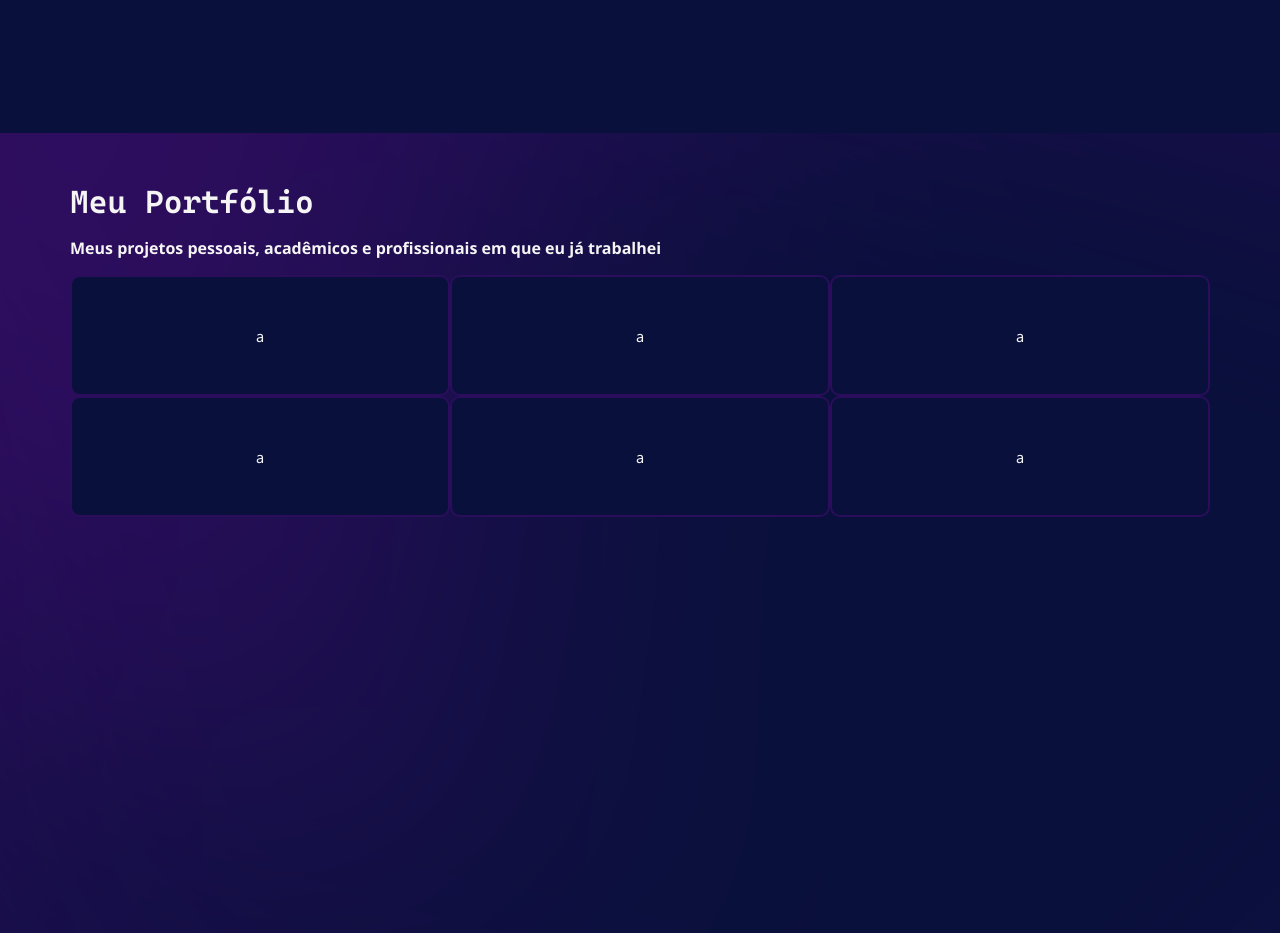
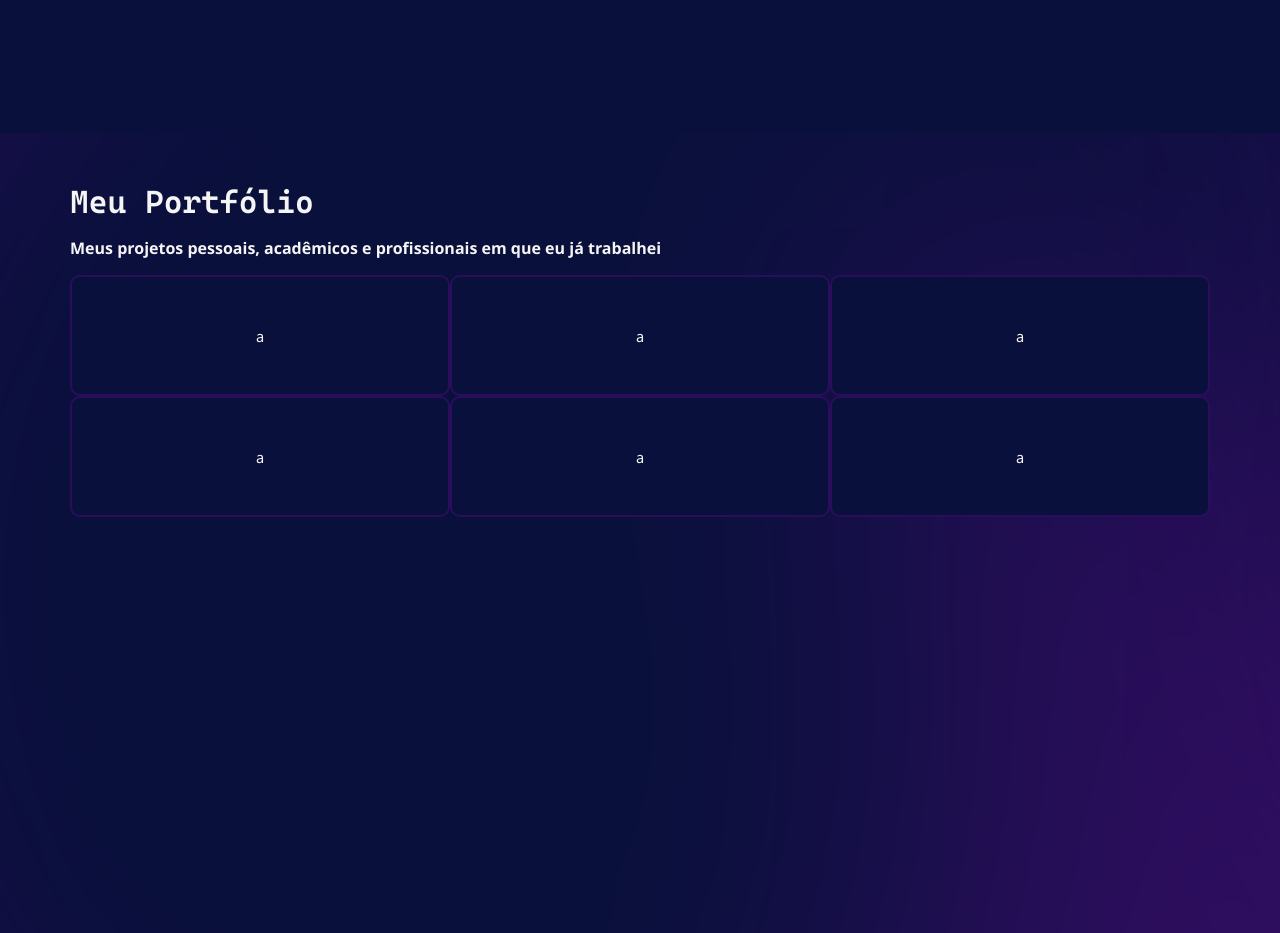
Before and after one commit to DouglasDans/DouglasDans, a Next.js app: page / in a window 1280 px wide. Shown: the part 1680-2613 px from the top of the page. Built offline with nearby package versions, Linux system fonts and the light colour scheme.

Commit message:
Portfolio | Alterado background

```diff
--- a/src/components/Portfolio/Container/Container.tsx
+++ b/src/components/Portfolio/Container/Container.tsx
@@ -7,7 +7,7 @@ interface Props {
 
 const Container: React.FC<Props> = ({ children }) => {
    return (
-      <section className='main-container'>
+      <section className='main-portfolio-container'>
          {children}
       </section>
    )
--- a/src/components/Portfolio/Container/style.css
+++ b/src/components/Portfolio/Container/style.css
@@ -1,5 +1,5 @@
-.main-container{
-   background-image: url("/bg-section-1.svg");
+.main-portfolio-container{
+   background-image: url("/bg-section-2.svg");
    background-size: cover;
    background-repeat: no-repeat;
 
```
Also changed, not shown: public/bg-section-2.svg (added).
